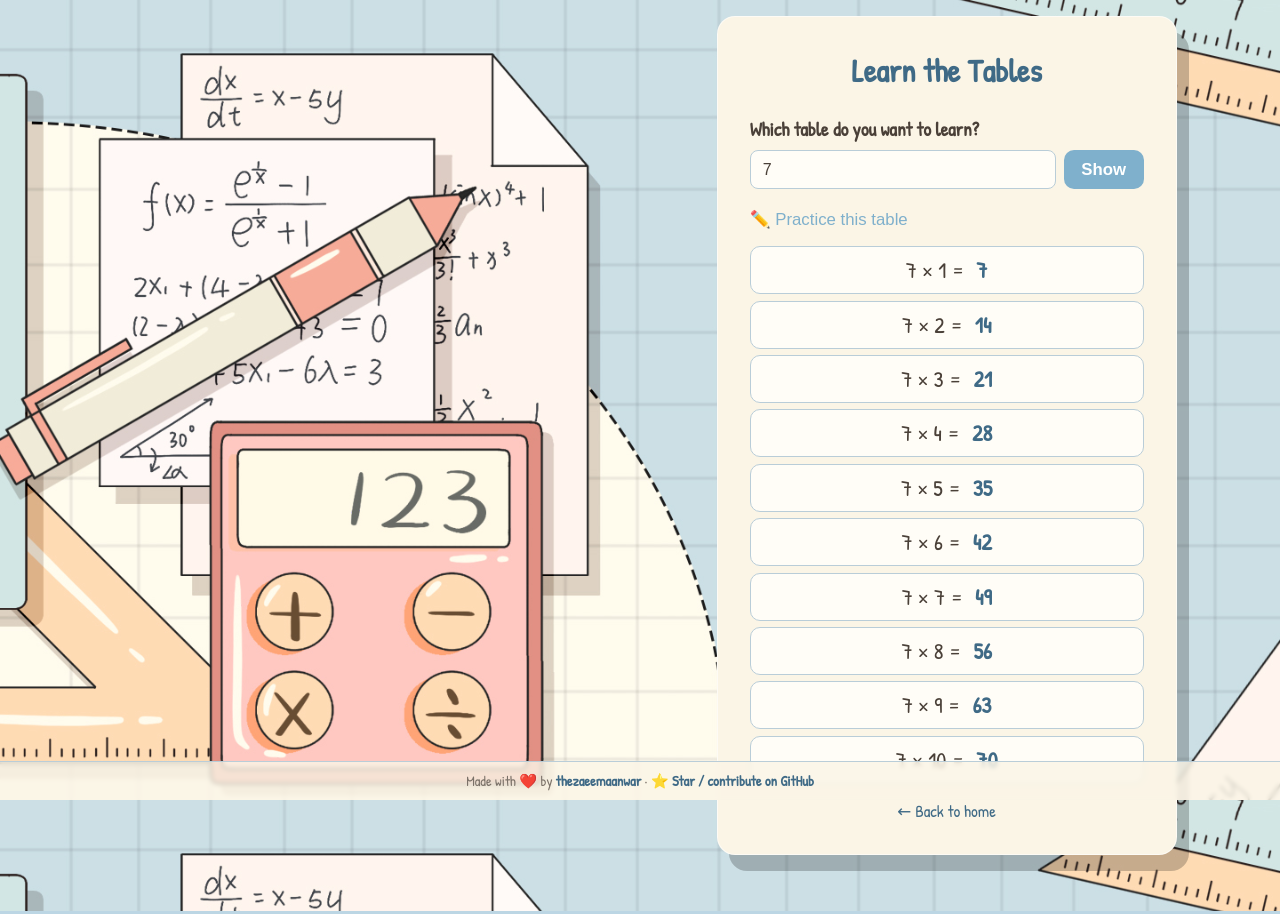
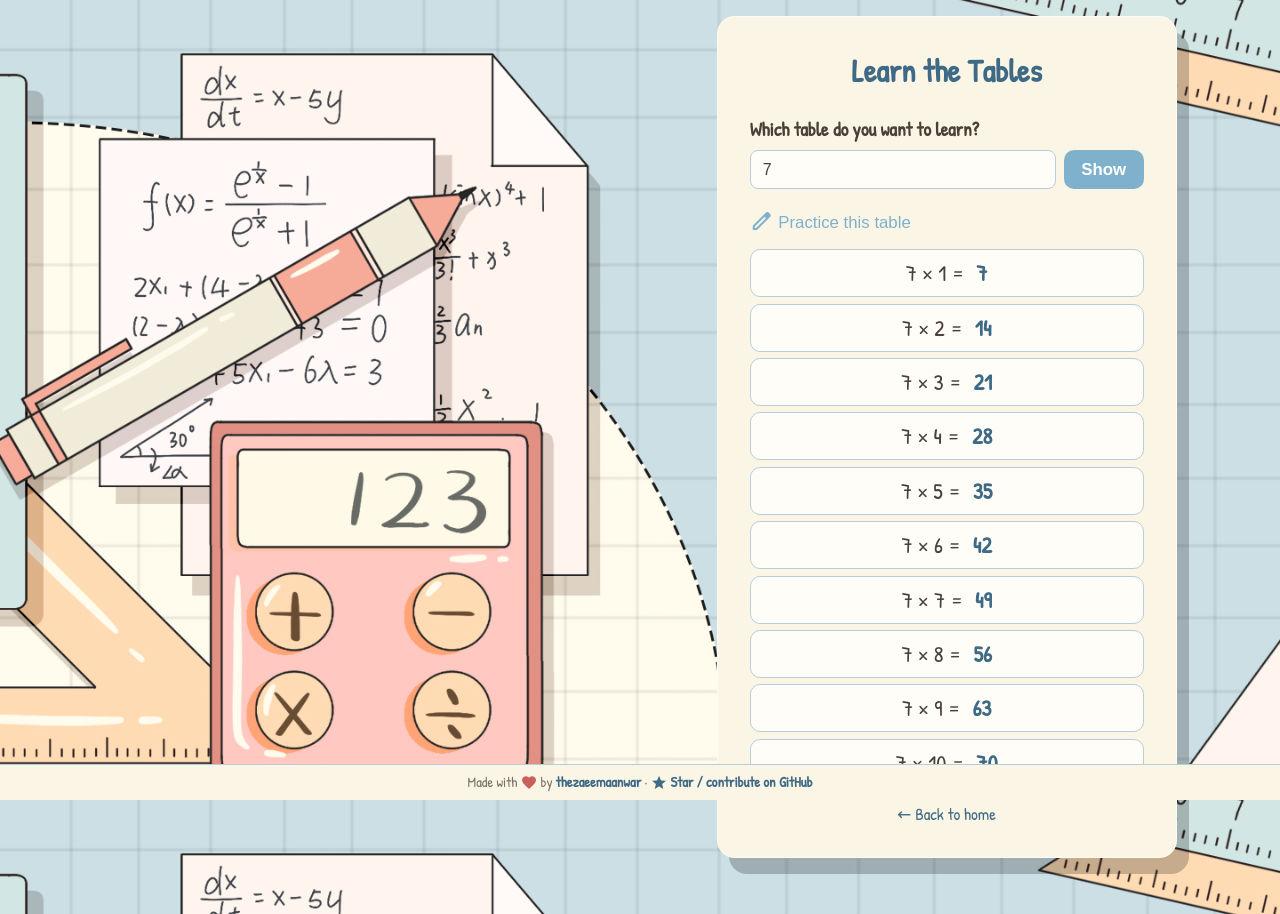
Before and after one commit to thezaeemaanwar/multiplication-practice, a plain HTML site: page learn.html in a window 1280 px wide. Drawn offline with nearby package versions, Linux system fonts and the light colour scheme.

Commit message:
STYLE: Added material icons

```diff
--- a/fractions.js
+++ b/fractions.js
@@ -208,7 +208,11 @@ function showResults() {
 
     const given = document.createElement('span');
     given.className = 'given';
-    given.textContent = q.correct ? '✓' : `You: ${q.given === '' ? '—' : q.given}`;
+    if (q.correct) {
+      given.innerHTML = '<span class="material-symbols-outlined">check</span>';
+    } else {
+      given.textContent = `You: ${q.given === '' ? '—' : q.given}`;
+    }
 
     li.appendChild(prompt);
     li.appendChild(given);
--- a/global.css
+++ b/global.css
@@ -36,6 +36,35 @@
 
 * {
 	box-sizing: border-box;
+}
+
+/* ---- Google Material Symbols ---- */
+.material-symbols-outlined {
+	font-family: "Material Symbols Outlined" !important;
+	font-weight: normal;
+	font-style: normal;
+	line-height: 1;
+	letter-spacing: normal;
+	text-transform: none;
+	display: inline-block;
+	white-space: nowrap;
+	word-wrap: normal;
+	direction: ltr;
+	font-size: 1.25em;
+	vertical-align: -0.22em;
+	font-variation-settings:
+		"FILL" 0,
+		"wght" 400,
+		"GRAD" 0,
+		"opsz" 24;
+}
+
+.material-symbols-outlined.filled {
+	font-variation-settings:
+		"FILL" 1,
+		"wght" 400,
+		"GRAD" 0,
+		"opsz" 24;
 }
 
 body {
@@ -88,6 +117,12 @@ h1 {
 	font-size: 1.2rem;
 	font-weight: 600;
 	margin-bottom: 0.5rem;
+}
+
+/* Radios & checkboxes follow each page's theme via accent-color. */
+input[type="radio"],
+input[type="checkbox"] {
+	accent-color: var(--color-primary);
 }
 
 input[type="number"] {
@@ -251,6 +286,12 @@ input[type="number"]:focus {
 	font-weight: 600;
 }
 
+.review-list li.correct .material-symbols-outlined {
+	color: var(--color-primary-dark);
+	font-size: 1.3rem;
+	vertical-align: -0.28em;
+}
+
 /* ---- Footer (shared) — fixed to the bottom of the page ---- */
 .footer {
 	position: fixed;
@@ -261,9 +302,9 @@ input[type="number"]:focus {
 	text-align: center;
 	padding: 0.55rem 1rem;
 	font-size: 0.9rem;
-	line-height: 1.4;
+	line-height: 1.2;
 	color: var(--color-secondary);
-	background: rgba(251, 245, 230, 0.82);
+	background: rgba(251, 245, 230);
 	border-top: 1px solid var(--color-border);
 	backdrop-filter: blur(2px);
 }
@@ -277,3 +318,12 @@ input[type="number"]:focus {
 .footer a:hover {
 	text-decoration: underline;
 }
+
+.footer .material-symbols-outlined {
+	font-size: 1.15em;
+	vertical-align: -0.2em;
+}
+
+.footer .heart {
+	color: var(--color-error);
+}
--- a/learn.html
+++ b/learn.html
@@ -9,6 +9,7 @@
 		<link rel="preconnect" href="https://fonts.googleapis.com" />
 		<link rel="preconnect" href="https://fonts.gstatic.com" crossorigin />
 		<link href="https://fonts.googleapis.com/css2?family=Patrick+Hand&display=swap" rel="stylesheet" />
+		<link href="https://fonts.googleapis.com/css2?family=Material+Symbols+Outlined:opsz,wght,FILL,GRAD@20..48,100..700,0..1,-50..200&display=swap" rel="stylesheet" />
 	</head>
 	<body>
 		<div class="container">
@@ -23,8 +24,8 @@
 			</div>
 
 			<div class="learn-actions">
-				<button type="button" id="mode-btn" class="link-btn">✏️ Practice this table</button>
-				<button type="button" id="check-btn" class="link-btn" hidden>✓ Check answers</button>
+				<button type="button" id="mode-btn" class="link-btn"><span class="material-symbols-outlined">edit</span> Practice this table</button>
+				<button type="button" id="check-btn" class="link-btn" hidden><span class="material-symbols-outlined">check_circle</span> Check answers</button>
 			</div>
 
 			<ol id="table-list" class="table-list"></ol>
@@ -35,9 +36,9 @@
 		</div>
 
 		<footer class="footer">
-			Made with ❤️ by
+			Made with <span class="material-symbols-outlined filled heart">favorite</span> by
 			<a href="https://github.com/thezaeemaanwar" target="_blank" rel="noopener">thezaeemaanwar</a>
-			· <a href="https://github.com/thezaeemaanwar/multiplication-practice" target="_blank" rel="noopener">⭐ Star / contribute on GitHub</a>
+			· <a href="https://github.com/thezaeemaanwar/multiplication-practice" target="_blank" rel="noopener"><span class="material-symbols-outlined filled">star</span> Star / contribute on GitHub</a>
 		</footer>
 
 		<script src="learn.js"></script>
--- a/learn.js
+++ b/learn.js
@@ -74,7 +74,9 @@ function showTable() {
 
 function toggleMode() {
   practicing = !practicing;
-  modeBtn.textContent = practicing ? '👁 View answers' : '✏️ Practice this table';
+  modeBtn.innerHTML = practicing
+    ? '<span class="material-symbols-outlined">visibility</span> View answers'
+    : '<span class="material-symbols-outlined">edit</span> Practice this table';
   checkBtn.hidden = !practicing;
   render();
 }
```
Also changed, not shown: fractions.html (+3 -2 lines), index.html (+10 -6 lines), multiplication.html (+3 -2 lines), script.js (+5 -3 lines).
